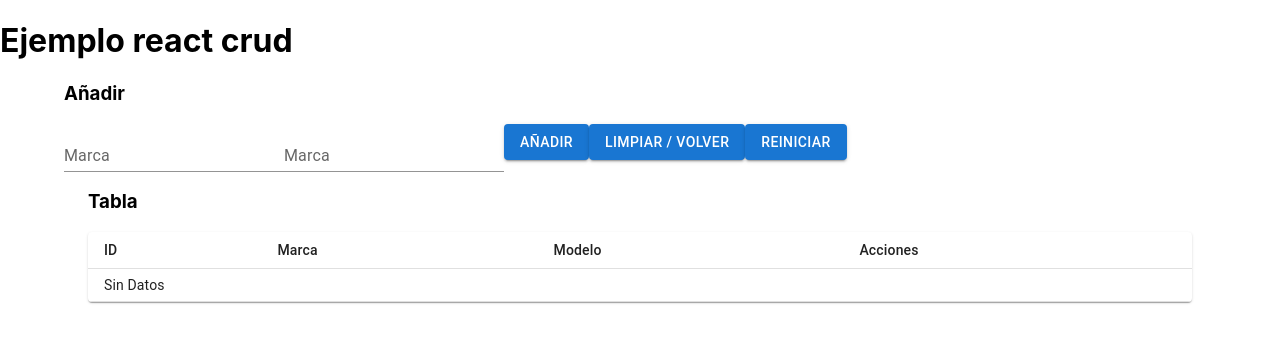
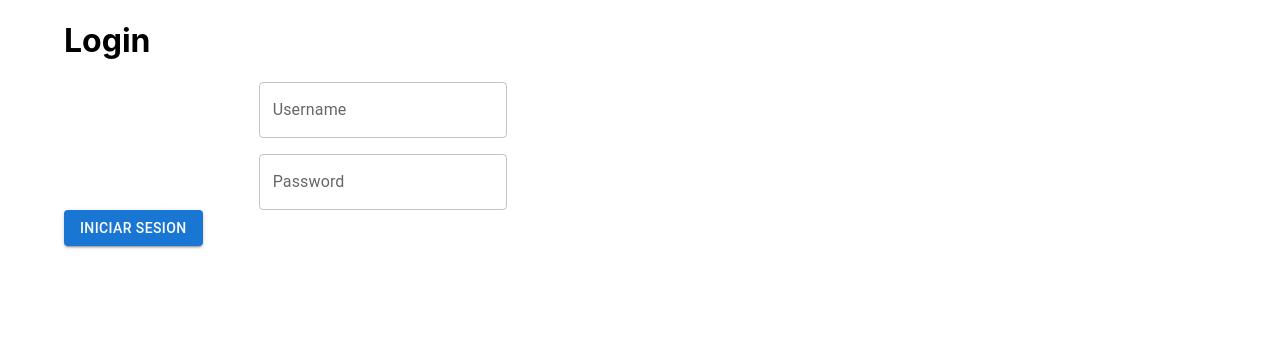
Before and after one commit to JorgeLuna36/pruebareact, a React (Create React App) app: page /login in a window 1280 px wide. Shown: the top 342 px of the page. Built offline with nearby package versions, Linux system fonts and the light colour scheme.

Commit message:
Login, Router y Auth implementados/

```diff
--- a/package.json
+++ b/package.json
@@ -11,6 +11,7 @@
     "@testing-library/user-event": "^13.5.0",
     "react": "^18.3.1",
     "react-dom": "^18.3.1",
+    "react-router-dom": "^6.24.0",
     "react-scripts": "5.0.1",
     "web-vitals": "^2.1.4"
   },
@@ -37,5 +38,9 @@
       "last 1 firefox version",
       "last 1 safari version"
     ]
+  },
+  "devDependencies": {
+    "cors": "^2.8.5",
+    "express": "^4.19.2"
   }
 }
--- a/src/App.js
+++ b/src/App.js
@@ -1,12 +1,24 @@
-import React from 'react';
-import CrudApp from './components/CrudApp';
-import './App.css';
+import React from "react";
+import Login from "./components/Login";
+import "./App.css";
+import { Routes, Route, BrowserRouter } from "react-router-dom";
+import AuthProvider from "./auth/AuthProvider";
+import CrudApp from "./components/CrudApp";
+import PrivateRoute from "./auth/ProtectedRoutes";
 
 function App() {
   return (
     <div>
-      <h1>Ejemplo react crud</h1>
-      <CrudApp/>
+      <AuthProvider>
+        <BrowserRouter>
+          <Routes>
+            <Route path="login" element={<Login />} />
+            <Route element={<PrivateRoute />}>
+              <Route path="/crud" element={<CrudApp />} />
+            </Route>
+          </Routes>
+        </BrowserRouter>
+      </AuthProvider>
     </div>
   );
 }
--- /dev/null
+++ b/src/auth/AuthProvider.js
@@ -0,0 +1,43 @@
+import { useContext, createContext, useState } from "react";
+//import { useNavigate } from "react-router-dom";
+
+const AuthContext = createContext();
+
+const AuthProvider = ({ children }) => {
+  const [user, setUser] = useState(null);
+  const [token, setToken] = useState(localStorage.getItem("token") || "");
+  //const navigate = useNavigate();
+  const login = (data) => {
+    if (data) {
+      const generatedToken = Date.now();
+      setUser(data.username);
+      setToken(generatedToken);
+      localStorage.setItem("token", generatedToken);
+      //navigate("/crud");
+      return true;
+
+    } else {
+      console.log("errorlogin");
+    }
+  };
+
+  const logout = () => {
+    setUser(null);
+    setToken("");
+    localStorage.removeItem("token");
+    //navigate("/login");
+    return "/login";
+  };
+
+  return (
+    <AuthContext.Provider value={{ token, user, login, logout }}>
+      {children}
+    </AuthContext.Provider>
+  );
+};
+
+export default AuthProvider;
+
+export const useAuth = () => {
+  return useContext(AuthContext);
+};
--- /dev/null
+++ b/src/auth/ProtectedRoutes.js
@@ -0,0 +1,11 @@
+import React from "react";
+import { Navigate, Outlet } from "react-router-dom";
+import { useAuth } from "./AuthProvider";
+
+const PrivateRoute = () => {
+  const user = useAuth();
+  if (!user.token) return <Navigate to="/login" />;
+  return <Outlet />;
+};
+
+export default PrivateRoute;
--- a/src/components/CrudApp.js
+++ b/src/components/CrudApp.js
@@ -1,7 +1,9 @@
 import React, { useEffect, useState } from "react";
 import CrudForm from "./CrudForm";
 import CrudTable from "./CrudTable";
-import { Container } from "@mui/material";
+import { Button, Container } from "@mui/material";
+import { useAuth } from "../auth/AuthProvider";
+import { useNavigate } from "react-router-dom";
 
 const initialDb = [
   { id: 1, marca: "Samsung", modelo: "S21" },
@@ -21,10 +23,12 @@ const CrudApp = () => {
   };
   const [db, setDb] = useState(getDb);
   const [dataToEdit, setDataToEdit] = useState(null);
+  const auth = useAuth();
+  const navigate = useNavigate();
 
-  useEffect(()=>{
+  useEffect(() => {
     window.localStorage.setItem("db", JSON.stringify(db));
-  },[db])
+  }, [db]);
 
   const createData = (data) => {
     data.id = db.length + 1;
@@ -50,6 +54,10 @@ const CrudApp = () => {
     setDb(initialDb);
   };
 
+  const logout1 = () => {
+    navigate(auth.logout());
+  };
+
   return (
     <Container className="ContentCenter">
       <CrudForm
@@ -64,6 +72,14 @@ const CrudApp = () => {
         setDataToEdit={setDataToEdit}
         deleteData={deleteData}
       />
+      <Button
+        variant="contained"
+        className="ButtonClear"
+        type="reset"
+        onClick={logout1}
+      >
+        Cerrar Sesion
+      </Button>
     </Container>
   );
 };
--- a/src/components/CrudForm.js
+++ b/src/components/CrudForm.js
@@ -41,10 +41,6 @@ const CrudForm = ({ createData, updateData, dataToEdit, setDataToEdit, initDb })
     setDataToEdit(null);
   };
 
-  const handleInit = (e)=>{
-    initDb();
-  }
-
   const Titulo = () => {
     if(dataToEdit){
       return <h3>Editar</h3>;
@@ -61,7 +57,6 @@ const CrudForm = ({ createData, updateData, dataToEdit, setDataToEdit, initDb })
         <TextField id="standard-basic" label="Marca" variant="standard" className="TextFieldForm" name="modelo" onChange={handleChange} value={form.modelo}/>
         <Button variant="contained" className="ButtonAdd" type="submit">{dataToEdit ? "Editar":"Añadir"}</Button>
         <Button variant="contained" className="ButtonClear" type="reset" onClick={handleReset}>Limpiar / Volver</Button>
-        <Button variant="contained" className="ButtonReset" type="reset" onClick={handleInit}>Reiniciar</Button>
       </form>
     </div>
   );
--- /dev/null
+++ b/src/components/Login.js
@@ -0,0 +1,86 @@
+import { Container, TextField, Grid, Button } from "@mui/material";
+import React, { useState } from "react";
+import { useNavigate } from "react-router-dom";
+import { useAuth } from "../auth/AuthProvider";
+
+const initialForm = {
+  username: "",
+  password: "",
+};
+
+const Login = () => {
+  const [form, setForm] = useState(initialForm);
+  const [correct, setCorrect] = useState(true);
+
+  const navigate = useNavigate();
+  const auth = useAuth();
+
+  const handleChange = (e) => {
+    setForm({ ...form, [e.target.name]: e.target.value });
+  };
+
+  const handleSubmit = async (e) => {
+    e.preventDefault();
+    if (!form.username || !form.password) {
+      alert("Faltan datos");
+      return;
+    }
+    if (form.username === "prueba" && form.password === "prueba123") {
+      if (auth.login(form)===true) {
+        setCorrect(true);
+        //auth.login(form);
+        handleReset();
+        navigate("/crud");
+      }
+    } else {
+      setCorrect(false);
+    }
+  };
+
+  const handleReset = (e) => {
+    setForm(initialForm);
+  };
+
+  return (
+    <Container className="ContentCenter">
+      <h1>Login</h1>
+      <form>
+        <Grid container spacing={2} justifyContent="center">
+          <Grid item xs={8}>
+            <TextField
+              id="outlined-basic"
+              label="Username"
+              variant="outlined"
+              name="username"
+              onChange={handleChange}
+              isrequired="true"
+              helperText={correct ? "" : "Datos incorrectos"}
+              value={form.username}
+            />
+          </Grid>
+          <Grid item xs={8}>
+            <TextField
+              id="outlined-basic"
+              label="Password"
+              variant="outlined"
+              name="password"
+              onChange={handleChange}
+              helperText={correct ? "" : "Datos incorrectos"}
+              value={form.password}
+            />
+          </Grid>
+        </Grid>
+        <Button
+          variant="contained"
+          className="ButtonAdd"
+          type="submit"
+          onClick={handleSubmit}
+        >
+          Iniciar Sesion
+        </Button>
+      </form>
+    </Container>
+  );
+};
+
+export default Login;
```
Also changed, not shown: src/index.js (+7 -7 lines), 1 other file (tests, documents, lock files or other folders).
